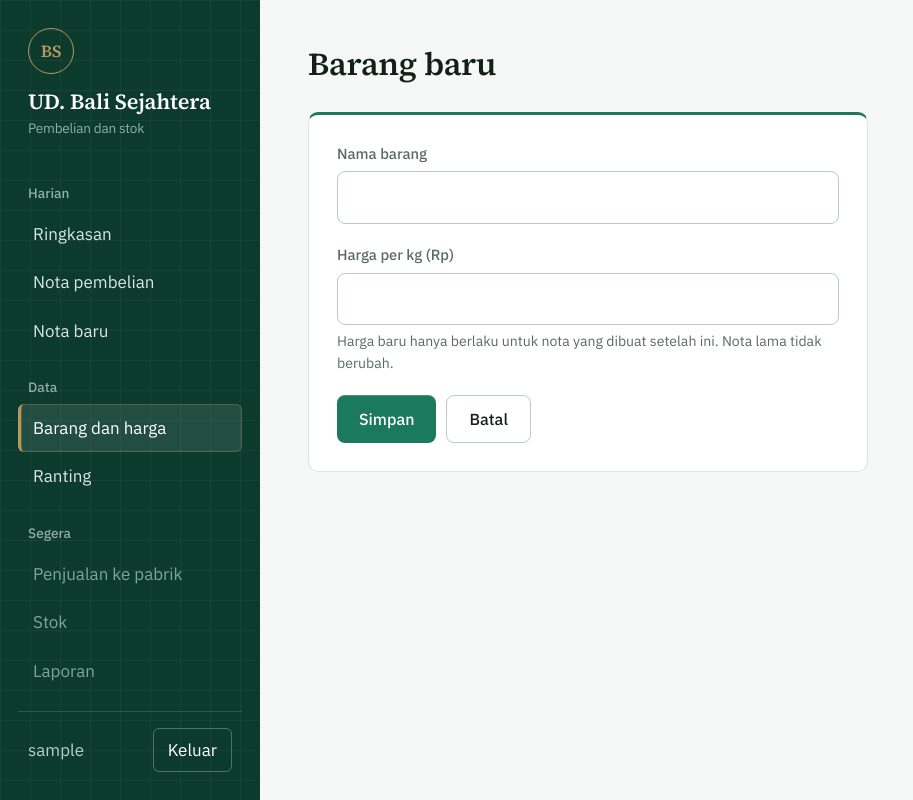
After one commit to GEE669-ihs/besi-tua, a Django app: page /barang/baru/ in a window 1280 px wide. The commit adds this page. Shown: the whole page, without its empty margins (0-913 px from the left). Run offline with Django 5.2, Linux system fonts and the light colour scheme; the visitor is signed in with stand-in values (Sample User, id 1).

Commit message:
halaman barang dan ranting, ubah istilah lapak menjadi ranting

```diff
--- a/pembelian/forms.py
+++ b/pembelian/forms.py
@@ -1,18 +1,19 @@
 from django import forms
 from django.forms import inlineformset_factory
 
-from .models import ItemNota, Nota
+from .models import Barang, ItemNota, Lapak, Nota
 
 
 class NotaForm(forms.ModelForm):
     class Meta:
         model = Nota
         fields = ["lapak", "tanggal"]
+        labels = {"lapak": "Ranting"}
         widgets = {"tanggal": forms.DateInput(attrs={"type": "date"}, format="%Y-%m-%d")}
 
     def __init__(self, *args, **kwargs):
         super().__init__(*args, **kwargs)
-        self.fields["lapak"].empty_label = "Pilih lapak"
+        self.fields["lapak"].empty_label = "Pilih ranting"
 
 
 class ItemNotaForm(forms.ModelForm):
@@ -33,3 +34,35 @@ ItemNotaFormSet = inlineformset_factory(
     Nota, ItemNota, form=ItemNotaForm,
     extra=0, min_num=1, validate_min=True, can_delete=False,
 )
+
+
+class BarangForm(forms.ModelForm):
+    class Meta:
+        model = Barang
+        fields = ["nama", "harga_default"]
+        labels = {"nama": "Nama barang", "harga_default": "Harga per kg (Rp)"}
+        help_texts = {
+            "harga_default": "Harga baru hanya berlaku untuk nota yang dibuat setelah ini. Nota lama tidak berubah."
+        }
+        widgets = {"harga_default": forms.NumberInput(attrs={"step": "1", "min": "0", "inputmode": "numeric"})}
+
+    def clean_nama(self):
+        nama = self.cleaned_data["nama"].strip()
+        if Barang.objects.filter(nama__iexact=nama).exclude(pk=self.instance.pk).exists():
+            raise forms.ValidationError("Nama barang ini sudah ada.")
+        return nama
+
+
+class RantingForm(forms.ModelForm):
+    class Meta:
+        model = Lapak
+        fields = ["nama", "catatan"]
+        labels = {"nama": "Nama ranting", "catatan": "Catatan"}
+        help_texts = {"catatan": "Boleh dikosongkan. Misalnya alamat, nama pemilik, atau kebiasaan pembayaran."}
+        widgets = {"catatan": forms.Textarea(attrs={"rows": 3})}
+
+    def clean_nama(self):
+        nama = self.cleaned_data["nama"].strip()
+        if Lapak.objects.filter(nama__iexact=nama).exclude(pk=self.instance.pk).exists():
+            raise forms.ValidationError("Nama ranting ini sudah ada.")
+        return nama
--- a/pembelian/models.py
+++ b/pembelian/models.py
@@ -6,7 +6,8 @@ class Lapak(models.Model):
     catatan = models.TextField(blank=True)
 
     class Meta:
-        verbose_name_plural = "lapak"
+        verbose_name = "ranting"
+        verbose_name_plural = "ranting"
 
     def __str__(self):
         return self.nama
--- a/pembelian/urls.py
+++ b/pembelian/urls.py
@@ -4,6 +4,14 @@ from . import views
 urlpatterns = [
     path("", views.ringkasan, name="ringkasan"),
     path("nota/", views.daftar_nota, name="daftar_nota"),
-        path("nota/baru/", views.nota_baru, name="nota_baru"),
+    path("nota/baru/", views.nota_baru, name="nota_baru"),
     path("nota/<int:pk>/", views.detail_nota, name="detail_nota"),
+    path("barang/", views.DaftarBarang.as_view(), name="daftar_barang"),
+    path("barang/baru/", views.BarangBaru.as_view(), name="barang_baru"),
+    path("barang/<int:pk>/ubah/", views.UbahBarang.as_view(), name="ubah_barang"),
+    path("barang/<int:pk>/hapus/", views.HapusBarang.as_view(), name="hapus_barang"),
+    path("ranting/", views.DaftarRanting.as_view(), name="daftar_ranting"),
+    path("ranting/baru/", views.RantingBaru.as_view(), name="ranting_baru"),
+    path("ranting/<int:pk>/ubah/", views.UbahRanting.as_view(), name="ubah_ranting"),
+    path("ranting/<int:pk>/hapus/", views.HapusRanting.as_view(), name="hapus_ranting"),
 ]
--- a/pembelian/views.py
+++ b/pembelian/views.py
@@ -1,13 +1,18 @@
 from django.contrib import messages
 from django.contrib.auth.decorators import login_required
+from django.contrib.auth.mixins import LoginRequiredMixin
+from django.contrib.messages.views import SuccessMessageMixin
 from django.db import transaction
-from django.db.models import DecimalField, ExpressionWrapper, F, Sum
+from django.db.models import Count, DecimalField, ExpressionWrapper, F, Max, Sum
+from django.db.models.deletion import ProtectedError
 from django.shortcuts import get_object_or_404, redirect, render
+from django.urls import reverse_lazy
 from django.utils import timezone
 from django.utils.dateparse import parse_date
+from django.views.generic import CreateView, DeleteView, ListView, UpdateView
 
-from .forms import ItemNotaFormSet, NotaForm
-from .models import Barang, ItemNota, Nota
+from .forms import BarangForm, ItemNotaFormSet, NotaForm, RantingForm
+from .models import Barang, ItemNota, Lapak, Nota
 
 JUMLAH = ExpressionWrapper(
     F("berat_kg") * F("harga_per_kg"),
@@ -42,8 +47,11 @@ def ringkasan(request):
 
 @login_required
 def daftar_nota(request):
-    nota = Nota.objects.select_related("lapak").prefetch_related("items")[:100]
-    return render(request, "daftar_nota.html", {"nota": nota})
+    nota = Nota.objects.select_related("lapak").prefetch_related("items")
+    ranting_id = request.GET.get("ranting", "")
+    if ranting_id.isdigit():
+        nota = nota.filter(lapak_id=ranting_id)
+    return render(request, "daftar_nota.html", {"nota": nota[:100]})
 
 
 @login_required
@@ -74,3 +82,100 @@ def detail_nota(request, pk):
         Nota.objects.select_related("lapak").prefetch_related("items__barang"), pk=pk
     )
     return render(request, "detail_nota.html", {"nota": nota})
+
+# ---------- Barang dan harga ----------
+
+class DaftarBarang(LoginRequiredMixin, ListView):
+    template_name = "data/daftar_barang.html"
+    context_object_name = "barang"
+
+    def get_queryset(self):
+        return Barang.objects.annotate(
+            dipakai=Count("itemnota__nota", distinct=True)
+        ).order_by("nama")
+
+
+class BarangBaru(LoginRequiredMixin, SuccessMessageMixin, CreateView):
+    model = Barang
+    form_class = BarangForm
+    template_name = "data/form.html"
+    success_url = reverse_lazy("daftar_barang")
+    success_message = "Barang tersimpan."
+    extra_context = {"judul": "Barang baru", "batal": "daftar_barang"}
+
+
+class UbahBarang(LoginRequiredMixin, SuccessMessageMixin, UpdateView):
+    model = Barang
+    form_class = BarangForm
+    template_name = "data/form.html"
+    success_url = reverse_lazy("daftar_barang")
+    success_message = "Perubahan tersimpan."
+    extra_context = {"judul": "Ubah barang", "batal": "daftar_barang"}
+
+
+class HapusDenganPesan(LoginRequiredMixin, DeleteView):
+    """Hapus data. Kalau sudah dipakai di nota, batalkan dan beri tahu."""
+    template_name = "data/hapus.html"
+    pesan_dipakai = ""
+    pesan_sukses = ""
+
+    def form_valid(self, form):
+        try:
+            response = super().form_valid(form)
+        except ProtectedError:
+            messages.error(self.request, self.pesan_dipakai)
+            return redirect(self.success_url)
+        messages.success(self.request, self.pesan_sukses)
+        return response
+
+
+class HapusBarang(HapusDenganPesan):
+    model = Barang
+    success_url = reverse_lazy("daftar_barang")
+    extra_context = {"jenis": "barang", "batal": "daftar_barang"}
+    pesan_dipakai = "Barang ini sudah dipakai di nota, jadi tidak bisa dihapus."
+    pesan_sukses = "Barang dihapus."
+
+
+# ---------- Ranting ----------
+
+class DaftarRanting(LoginRequiredMixin, ListView):
+    template_name = "data/daftar_ranting.html"
+    context_object_name = "ranting"
+
+    def get_queryset(self):
+        nilai = ExpressionWrapper(
+            F("nota__items__berat_kg") * F("nota__items__harga_per_kg"),
+            output_field=DecimalField(max_digits=16, decimal_places=1),
+        )
+        return Lapak.objects.annotate(
+            jumlah_nota=Count("nota", distinct=True),
+            total=Sum(nilai),
+            terakhir=Max("nota__tanggal"),
+        ).order_by("nama")
+
+
+class RantingBaru(LoginRequiredMixin, SuccessMessageMixin, CreateView):
+    model = Lapak
+    form_class = RantingForm
+    template_name = "data/form.html"
+    success_url = reverse_lazy("daftar_ranting")
+    success_message = "Ranting tersimpan."
+    extra_context = {"judul": "Ranting baru", "batal": "daftar_ranting"}
+
+
+class UbahRanting(LoginRequiredMixin, SuccessMessageMixin, UpdateView):
+    model = Lapak
+    form_class = RantingForm
+    template_name = "data/form.html"
+    success_url = reverse_lazy("daftar_ranting")
+    success_message = "Perubahan tersimpan."
+    extra_context = {"judul": "Ubah ranting", "batal": "daftar_ranting"}
+
+
+class HapusRanting(HapusDenganPesan):
+    model = Lapak
+    success_url = reverse_lazy("daftar_ranting")
+    extra_context = {"jenis": "ranting", "batal": "daftar_ranting"}
+    pesan_dipakai = "Ranting ini sudah punya nota, jadi tidak bisa dihapus."
+    pesan_sukses = "Ranting dihapus."
--- a/static/css/app.css
+++ b/static/css/app.css
@@ -153,3 +153,21 @@ input:focus, select:focus { border-color: var(--hijau); box-shadow: 0 0 0 3px rg
   }
 }
 @media (prefers-reduced-motion: reduce) { * { transition: none !important; animation: none !important; } }
+
+textarea {
+  width: 100%; padding: 12px 14px; font: inherit; color: var(--tinta);
+  border: 1px solid #B9CCC3; border-radius: 8px; background: #fff; resize: vertical;
+}
+textarea:focus { border-color: var(--hijau); box-shadow: 0 0 0 3px rgba(27,122,91,.18); outline: none; }
+.bar-judul { display: flex; justify-content: space-between; align-items: flex-start; gap: 16px; flex-wrap: wrap; margin-bottom: 24px; }
+.kartu-form {
+  background: var(--putih); border: 1px solid var(--garis); border-top: 3px solid var(--hijau);
+  border-radius: 10px; padding: 28px; max-width: 560px; margin-top: 22px;
+}
+.kartu-form .isian { margin-bottom: 20px; }
+.kartu-form .aksi { margin-top: 8px; }
+.bantuan, .redup { color: var(--abu); font-size: .88rem; }
+.aksi-sel a { margin-left: 18px; }
+.tabel a.bahaya { color: var(--galat); }
+.tombol.bahaya { background: var(--galat); }
+.tombol.bahaya:hover { background: #861F1F; }
--- a/templates/base.html
+++ b/templates/base.html
@@ -23,8 +23,8 @@
       <a href="{% url 'daftar_nota' %}" class="{% if u == 'daftar_nota' or u == 'detail_nota' %}aktif{% endif %}">Nota pembelian</a>
       <a href="{% url 'nota_baru' %}" class="{% if u == 'nota_baru' %}aktif{% endif %}">Nota baru</a>
       <h3>Data</h3>
-      <a href="{% url 'admin:pembelian_barang_changelist' %}">Barang dan harga</a>
-      <a href="{% url 'admin:pembelian_lapak_changelist' %}">Lapak</a>
+      <a href="{% url 'daftar_barang' %}" class="{% if '/barang/' in request.path %}aktif{% endif %}">Barang dan harga</a>
+      <a href="{% url 'daftar_ranting' %}" class="{% if '/ranting/' in request.path %}aktif{% endif %}">Ranting</a>
       <h3>Segera</h3>
       <span class="segera">Penjualan ke pabrik</span>
       <span class="segera">Stok</span>
@@ -48,8 +48,8 @@
 <nav class="bawah">
   <a href="{% url 'ringkasan' %}" class="{% if u == 'ringkasan' %}aktif{% endif %}">Ringkasan</a>
   <a href="{% url 'daftar_nota' %}" class="{% if u == 'daftar_nota' or u == 'detail_nota' %}aktif{% endif %}">Nota</a>
-  <a href="{% url 'admin:pembelian_barang_changelist' %}">Barang</a>
-  <a href="{% url 'admin:pembelian_lapak_changelist' %}">Lapak</a>
+  <a href="{% url 'daftar_barang' %}" class="{% if '/barang/' in request.path %}aktif{% endif %}">Barang</a>
+  <a href="{% url 'daftar_ranting' %}" class="{% if '/ranting/' in request.path %}aktif{% endif %}">Ranting</a>
 </nav>
 {% endwith %}
 {% block skrip %}{% endblock %}
--- a/templates/daftar_nota.html
+++ b/templates/daftar_nota.html
@@ -4,7 +4,7 @@
 <h1 class="judul-halaman">Nota pembelian</h1>
 <p class="sub">100 nota terbaru</p>
 <div class="gulir"><table class="tabel">
-  <thead><tr><th>Tanggal</th><th>Lapak</th><th class="kanan">Jenis barang</th><th class="kanan">Total</th></tr></thead>
+  <thead><tr><th>Tanggal</th><th>Ranting</th><th class="kanan">Jenis barang</th><th class="kanan">Total</th></tr></thead>
   <tbody>
   {% for n in nota %}
     <tr><td>{{ n.tanggal|date:"j M Y" }}</td>
--- /dev/null
+++ b/templates/data/form.html
@@ -0,0 +1,21 @@
+{% extends "base.html" %}
+{% block judul %}{{ judul }}{% endblock %}
+{% block konten %}
+<h1 class="judul-halaman">{{ judul }}</h1>
+<form method="post" class="kartu-form" novalidate>
+  {% csrf_token %}
+  {{ form.non_field_errors }}
+  {% for field in form %}
+  <div class="isian">
+    <label for="{{ field.id_for_label }}">{{ field.label }}</label>
+    {{ field }}
+    {% if field.help_text %}<small class="bantuan">{{ field.help_text }}</small>{% endif %}
+    {{ field.errors }}
+  </div>
+  {% endfor %}
+  <div class="aksi">
+    <button type="submit" class="tombol">Simpan</button>
+    <a class="tombol sekunder" href="{% url batal %}">Batal</a>
+  </div>
+</form>
+{% endblock %}
--- a/templates/nota_baru.html
+++ b/templates/nota_baru.html
@@ -11,7 +11,7 @@
   {{ form.non_field_errors }}
   <div class="baris-kepala" style="margin-top:22px">
     <div class="isian">
-      <label for="{{ form.lapak.id_for_label }}">Lapak</label>
+      <label for="{{ form.lapak.id_for_label }}">Ranting</label>
       {{ form.lapak }}{{ form.lapak.errors }}
     </div>
     <div class="isian">
--- a/templates/ringkasan.html
+++ b/templates/ringkasan.html
@@ -29,7 +29,7 @@
 
 <h2>Nota pada tanggal ini</h2>
 <div class="gulir"><table class="tabel">
-  <thead><tr><th>Lapak</th><th class="kanan">Total</th></tr></thead>
+  <thead><tr><th>Ranting</th><th class="kanan">Total</th></tr></thead>
   <tbody>
   {% for n in nota_terbaru %}
     <tr><td><a href="{% url 'detail_nota' n.pk %}">{{ n.lapak }}</a></td>
```
Also changed, not shown: templates/data/daftar_barang.html (added, +32 -0 lines), templates/data/daftar_ranting.html (added, +36 -0 lines), templates/data/hapus.html (added, +13 -0 lines), pembelian/migrations/0002_alter_lapak_options.py (added).
